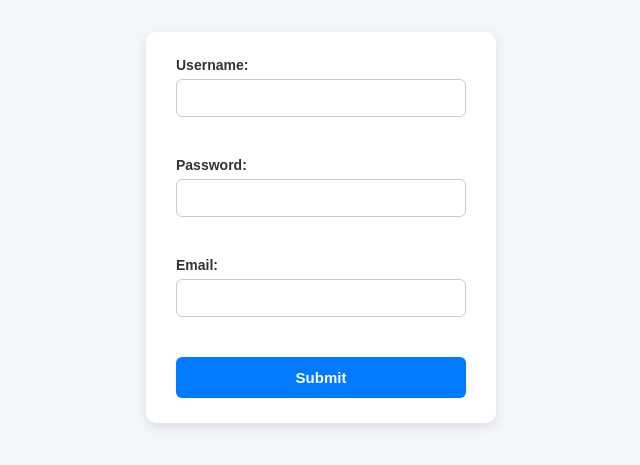
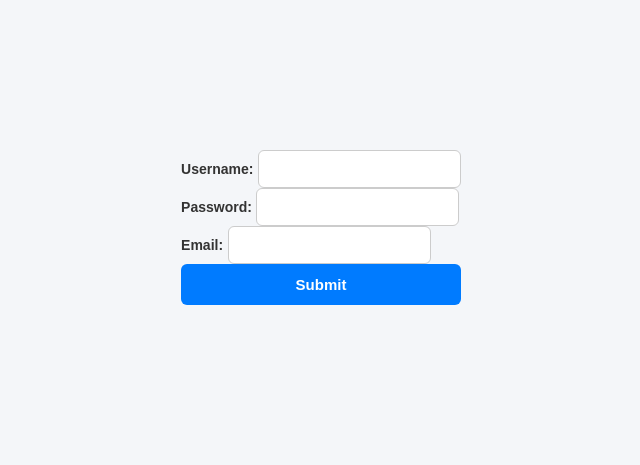
Before and after one commit to Sophavisnuka/Week4-WebDesign-NGB-2, a plain HTML site: page Form/Form.html in a window 1280 px wide. Shown: the part 173-638 px from the top of the page, without its empty margins (319-959 px from the left). Drawn offline with Linux system fonts and the light colour scheme.

Commit message:
Exercise for week4

```diff
--- a/Form/Form.css
+++ b/Form/Form.css
@@ -15,22 +15,12 @@ body {
 
 /* Styling here */
 form {
-    background: #fff;
-    padding: 25px 30px;
-    border-radius: 10px;
-    box-shadow: 0px 4px 12px rgba(0,0,0,0.1);
-    display: flex;
-    justify-content: center;
-    flex-direction: column;
-    gap: 20px;
-    width: 350px;
+
 }
 
 /* Styling here */
 div {
-    margin-bottom: 20px;
-    display: flex;
-    flex-direction: column;
+
 }
 
 label {
```
